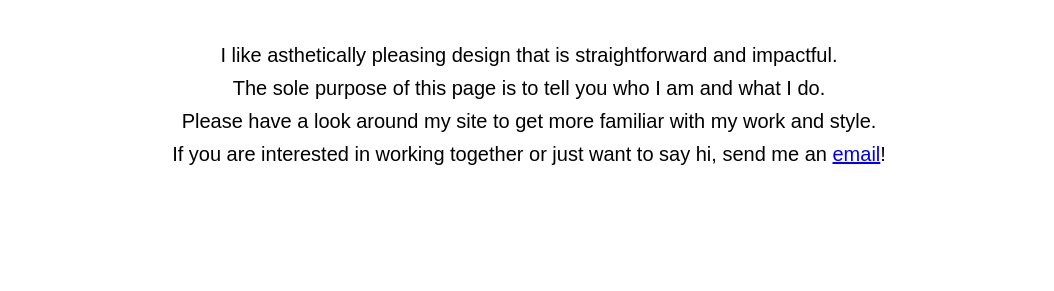
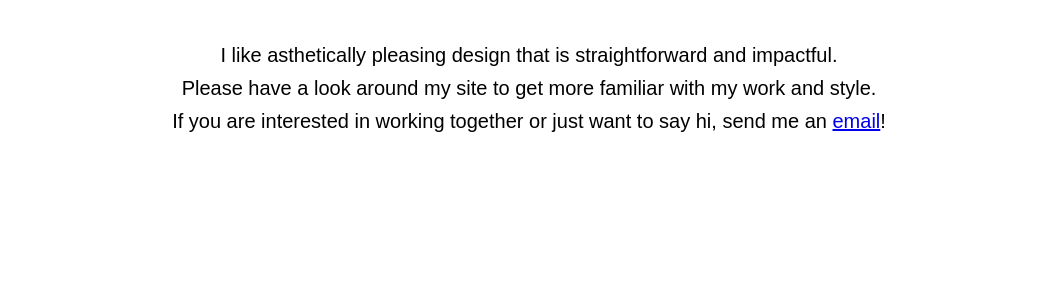
Before and after one commit to chrishughallen/chrishughallen.github.io, a plain HTML site: page index.html in a window 1280 px wide. Shown: the part 509-800 px from the top of the page, without its empty margins (111-1165 px from the left). Drawn offline with Linux system fonts and the light colour scheme.

Commit message:
removed sentence from home page

```diff
--- a/index.html
+++ b/index.html
@@ -35,7 +35,6 @@
 
     <section>
       <p>I like asthetically pleasing design that is straightforward and impactful.</p>
-      <p>The sole purpose of this page is to tell you who I am and what I do.</p>
       <p>Please have a look around my site to get more familiar with my work and style.</p>
       <p>If you are interested in working together or just want to say hi, send me an <a href="mailto:chrishughallen@gmail.com" target="_blank">email</a>!</p>
     </section>
```
